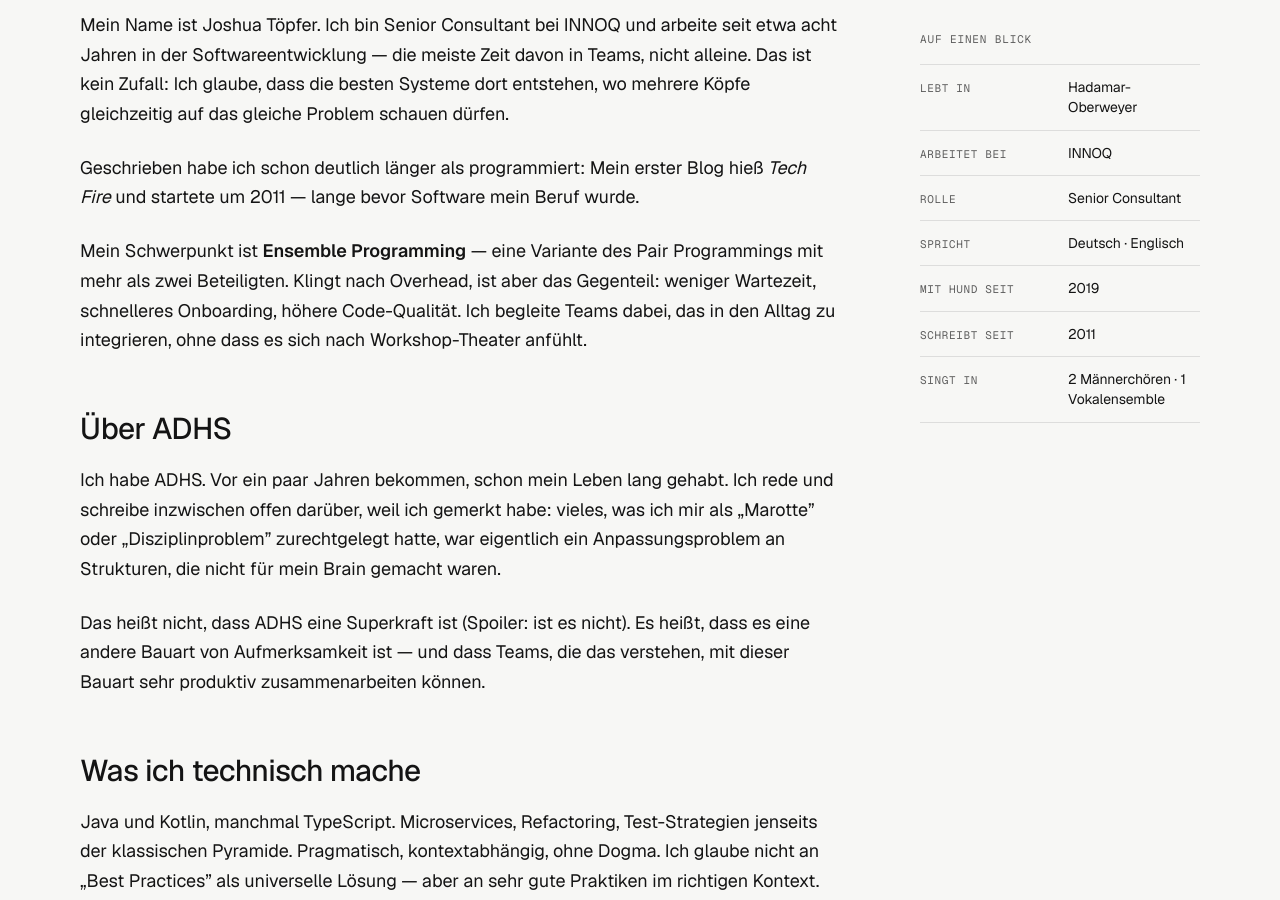
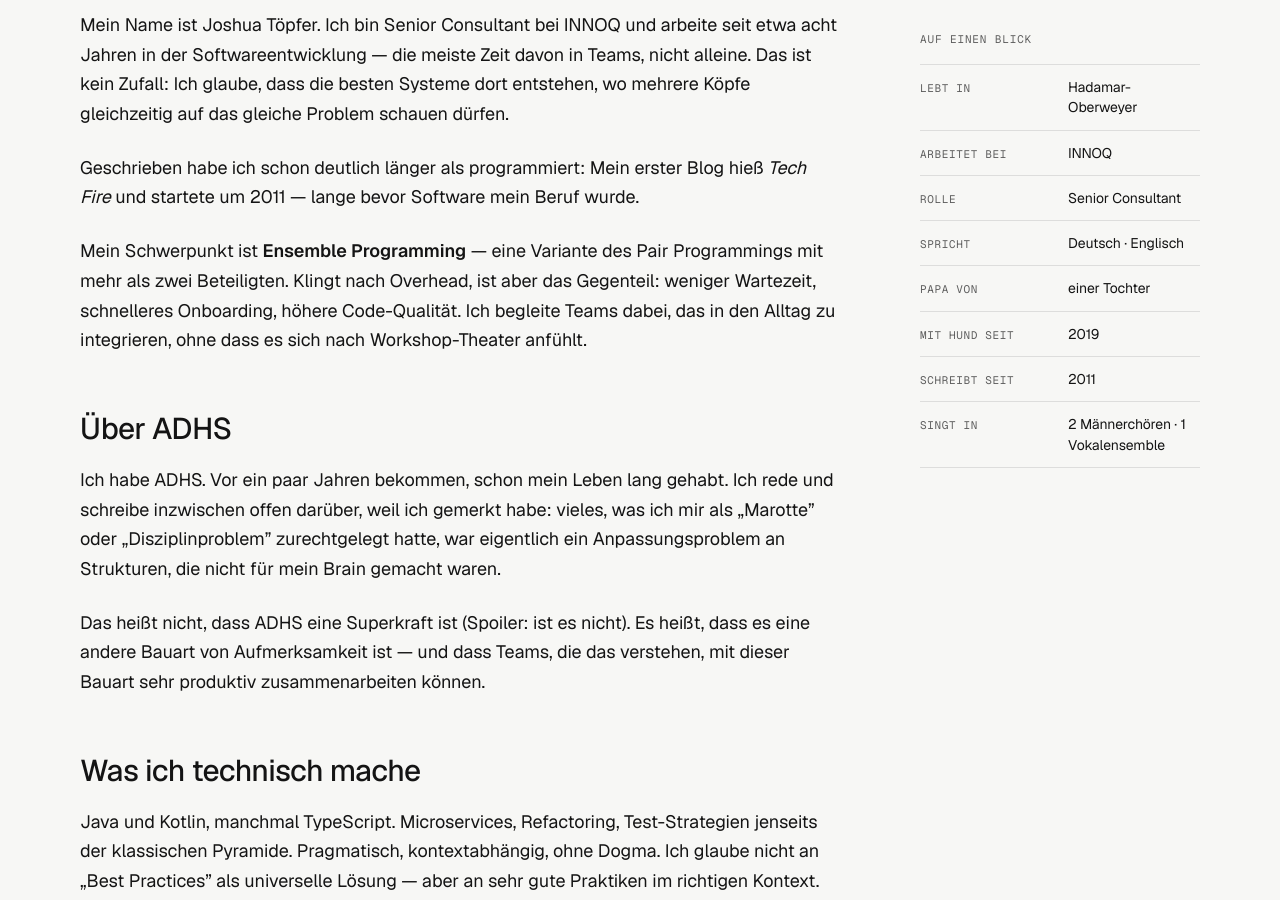
Before and after one commit to hollesse/joshuatoepfer.de, a Jekyll site: the page built from ueber-mich/index.md, in a window 1280 px wide and 900 px high, scrolled down 923 px. Built offline with Jekyll 4.4.1, drawn with Linux system fonts in a browser that asks for light colours.

Commit message:
Über mich: Tochter zu den Quick-Facts
Neuer Eintrag "Papa von · einer Tochter", direkt vor dem Hund, damit
die privaten Facts beieinander stehen.

Co-Authored-By: Claude Opus 5 <noreply@anthropic.com>
Claude-Session: https://claude.ai/code/session_018vTLe5d4k5MAyfGJrhkxkE

```diff
--- a/_data/about.yml
+++ b/_data/about.yml
@@ -10,6 +10,8 @@ quick_facts:
     value: "Senior Consultant"
   - key: "Spricht"
     value: "Deutsch · Englisch"
+  - key: "Papa von"
+    value: "einer Tochter"
   - key: "Mit Hund seit"
     value: "2019"
   - key: "Schreibt seit"
```
